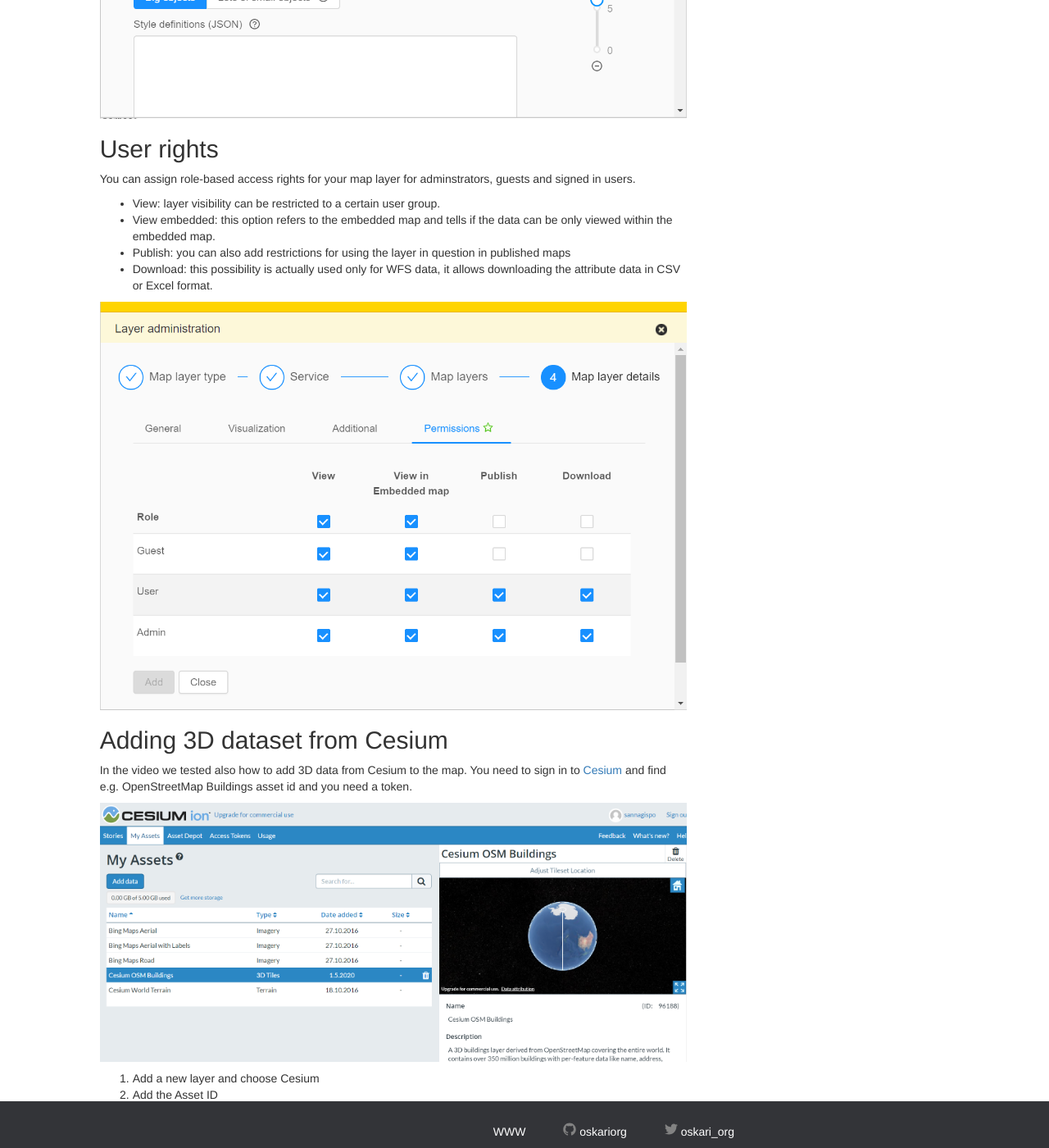
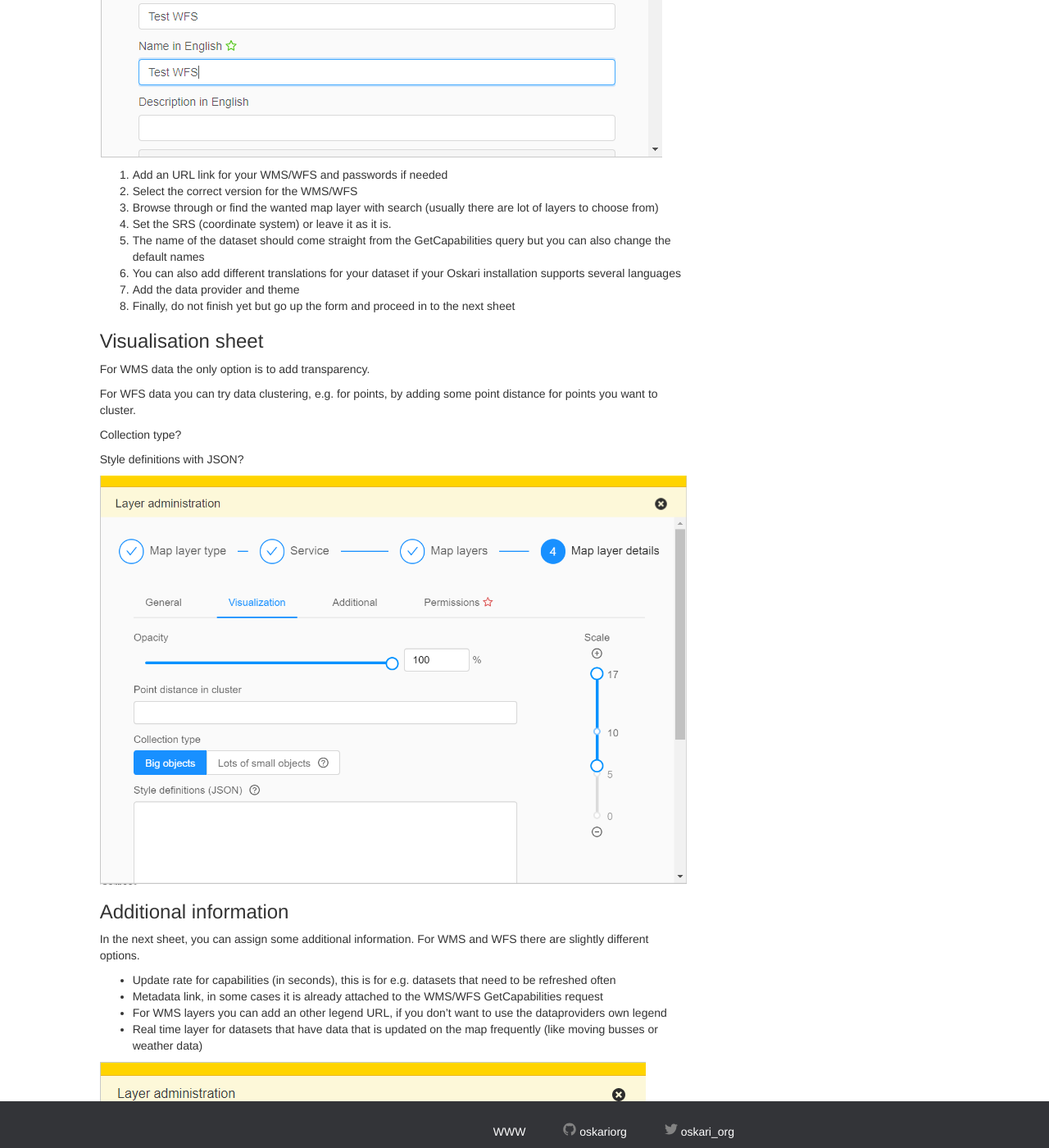
Before and after one commit to oskariorg/oskariorg.github.io, a Jekyll site: the page built from _posts/2020-06-12-Oskari_admin.md, in a window 1280 px wide and 1400 px high, scrolled down 2178 px. Shown: the whole window at 82% size. Built offline with Jekyll 4.4.1, drawn with Linux system fonts in a browser that asks for light colours; nearby versions of some CDN libraries; some of the changed text lies outside the part shown.

Commit message:
Admin blog
Images and more information

```diff
--- a/_posts/2020-06-12-Oskari_admin.md
+++ b/_posts/2020-06-12-Oskari_admin.md
@@ -11,12 +11,12 @@ categories: [news]
 In the [video](https://youtu.be/xeOM0_1zO2I) there is a tutorial and tests for the relatively new admin side tool in Oskari.
 
 You can test admin-side tools with Oskari [demo site](https://demo.oskari.org/) which is an Oskari set-up that everyone can try out without their own Oskari installation.
-Access the admin tool by login in and use the test passwords, found actually from the start help.
+Access the admin tool by logging in and use the test passwords, found actually from the start help.
 Remember that all information is deleted from the demo site during the night, so don’t store any crucial datasets there.
 
 Prerequisities for admintrators: you have to have some knowledge on OGC standards like [WMS](https://www.ogc.org/standards/wms) and [WFS](https://www.ogc.org/standards/wfs).
 
-## First step adding data providers and themes
+## 1. Adding data providers and themes
 
 Oskari is originally created for geoportal purposes, so all the datasets should have a data provider and also some kind of category or theme.
 
@@ -24,7 +24,9 @@ When you are logged in you can add data providers, themes and data thourgh map l
 
 <img src="/img/admin_button_maplayers.png" class="img-responsive"/>
 
-## Supported map layer types
+## 2. Adding map layers
+
+### Supported map layer types
 
 <img src="/img/layer_admin.png" class="img-responsive"/>
 
@@ -33,11 +35,14 @@ And you can also add layers coming from Cesium, Mapbox or Bing.
 If these are not familiar to you, we suggest you read on how to create WMS-services with GeoServer or similar map server.
 In short, there are different ways to provide interfaces for your data.
 
-## Adding a basic information from a WMS/WFS layer
+### Adding a basic information from a WMS/WFS layer
 
 Test data used in the video:
--[WMS from SEDAC](https://sedac.ciesin.columbia.edu/geoserver/wms)
--[WFS from Väylävirasto](https://julkinen.vayla.fi/inspirepalvelu/avoin/wfs?request=getcapabilities)
+
+- [WMS from SEDAC](https://sedac.ciesin.columbia.edu/geoserver/wms)
+- [WFS from Väylävirasto](https://julkinen.vayla.fi/inspirepalvelu/avoin/wfs?request=getcapabilities)
+
+<img src="/img/layer_admin2.png" class="img-responsive"/>
 
 1. Add an URL link for your WMS/WFS and passwords if needed
 2. Select the correct version for the WMS/WFS
@@ -45,23 +50,39 @@ Test data used in the video:
 4. Set the SRS (coordinate system) or leave it as it is.
 5. The name of the dataset should come straight from the GetCapabilities query but you can also change the default names
 6. You can also add different translations for your dataset if your Oskari installation supports several languages
-7. Add the data provider and theme AND GO UP TO THE FORM TO AN OTHER SHEET
+7. Add the data provider and theme
+8. Finally, do not finish yet but go up the form and proceed in to the next sheet
 
-## Visualisation sheet
+### Visualisation sheet
 
 For WMS data the only option is to add transparency.
 
 For WFS data you can try data clustering, e.g. for points, by adding some point distance for points you want to cluster.
 
+Collection type?
+
+Style definitions with JSON?
+
 <img src="/img/visualization_WFS.png" class="img-responsive"/>
 
-## User rights
+### Additional information
+
+In the next sheet, you can assign some additional information. For WMS and WFS there are slightly different options.
+
+- Update rate for capabilities (in seconds), this is for e.g. datasets that need to be refreshed often
+- Metadata link, in some cases it is already attached to the WMS/WFS GetCapabilities request
+- For WMS layers you can add an other legend URL, if you don't want to use the dataproviders own legend
+- Real time layer for datasets that have data that is updated on the map frequently (like moving busses or weather data)
+
+<img src="/img/additional_information.png" class="img-responsive"/>
+
+### User rights
 
 You can assign role-based access rights for your map layer for adminstrators, guests and signed in users.
-- View: layer visibility can be restricted to a certain user group.
-- View embedded: this option refers to the embedded map and tells if the data can be only viewed within the embedded map.
-- Publish: you can also add restrictions for using the layer in question in published maps
-- Download: this possibility is actually used only for WFS data, it allows downloading the attribute data in CSV or Excel format.
+- **View:** layer visibility can be restricted to a certain user group.
+- **View in embedded map:** this option refers to the embedded map and tells if the data can be only viewed within the embedded map.
+- **Publish:** you can also add restrictions for using the layer in question in published maps
+- **Download:** this possibility is actually used only for WFS data, it allows downloading the attribute data in CSV or Excel format.
 
 <img src="/img/user_rights.png" class="img-responsive"/>
 
```
Also changed, not shown: img/additional_information.png (added), img/layer_admin2.png (added).
